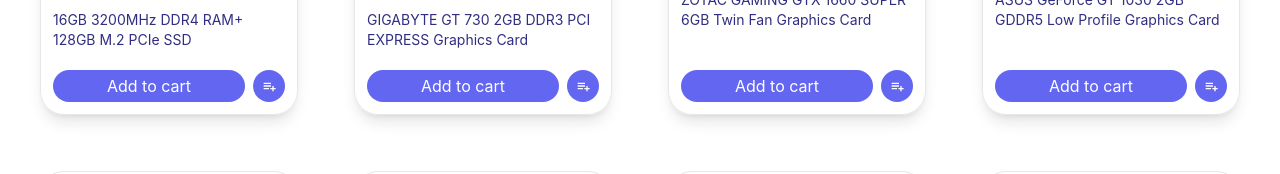
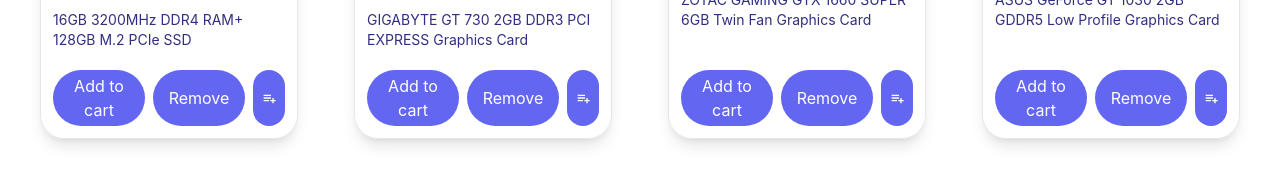
Before and after one commit to mazhars-git/redux-starter-app, a React (Create React App) app: page / in a window 1280 px wide. Shown: the part 543-717 px from the top of the page. Built offline with nearby package versions, Linux system fonts and the light colour scheme.

Commit message:
update cart

```diff
--- a/src/components/ProductCard.js
+++ b/src/components/ProductCard.js
@@ -1,7 +1,7 @@
 import React from "react";
 import { BiListPlus } from "react-icons/bi";
 import { useDispatch } from "react-redux";
-import { addToCart } from "../redux/actionCreators/productActions";
+import { addToCart, removeFromCart } from "../redux/actionCreators/productActions";
 
 
 const ProductCard = ({ product }) => {
@@ -29,6 +29,9 @@
         <button onClick={() => dispatch(addToCart(product))} className='bg-indigo-500 rounded-full py-1 px-2 flex-1 text-white text-bold'>
           Add to cart
         </button>
+        <button onClick={() => dispatch(removeFromCart(product))} className='bg-indigo-500 rounded-full py-1 px-2 flex-1 text-white text-bold'>
+          Remove
+        </button>
 
         <button
           title='Add to wishlist'
--- a/src/layout/Navbar.js
+++ b/src/layout/Navbar.js
@@ -22,11 +22,12 @@
             <IoIosListBox className='text-white' />
           </Link>
         </li>
-        <li title='cart' className='bg-blue-900 p-2 rounded-full'>
-          <Link to='/cart'>
+        <Link to='/cart'>
+          <li title='cart' className='bg-blue-900 p-2 rounded-full'>
             <BsFillCartFill className='text-white ' />
-          </Link>
-        </li>
+          </li>
+        </Link>
+
       </ul>
     </nav>
   );
--- a/src/redux/actionCreators/productActions.js
+++ b/src/redux/actionCreators/productActions.js
@@ -1,4 +1,4 @@
-import { ADD_TO_CART } from "../actionTypes/actionTypes"
+import { ADD_TO_CART, REMOVE_FROM_CART } from "../actionTypes/actionTypes"
 
 export const addToCart = (product) =>{
     return{
@@ -6,3 +6,10 @@
         payload: product,
     };
 };
+
+export const removeFromCart = (product) =>{
+    return{
+        type: REMOVE_FROM_CART,
+        payload: product,
+    };
+};
--- a/src/redux/reducers/productReducer.js
+++ b/src/redux/reducers/productReducer.js
@@ -12,7 +12,12 @@
                 cart: [...state.cart, action.payload],
             };
         case REMOVE_FROM_CART:
-            return {};
+            return {
+                ...state,
+                cart: state.cart.filter(
+                    (product) => product._id !== action.payload._id
+                    ),
+            };
         default:
             return state;
     }
```
